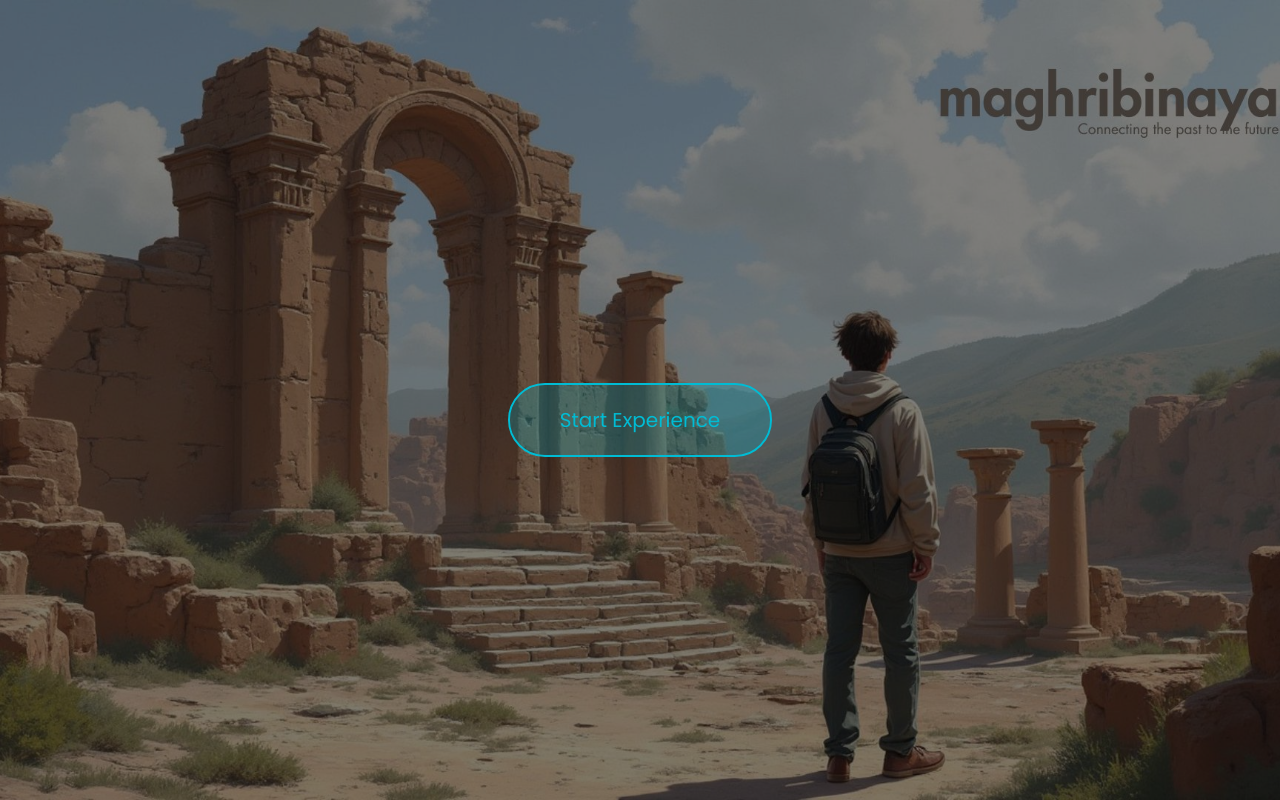
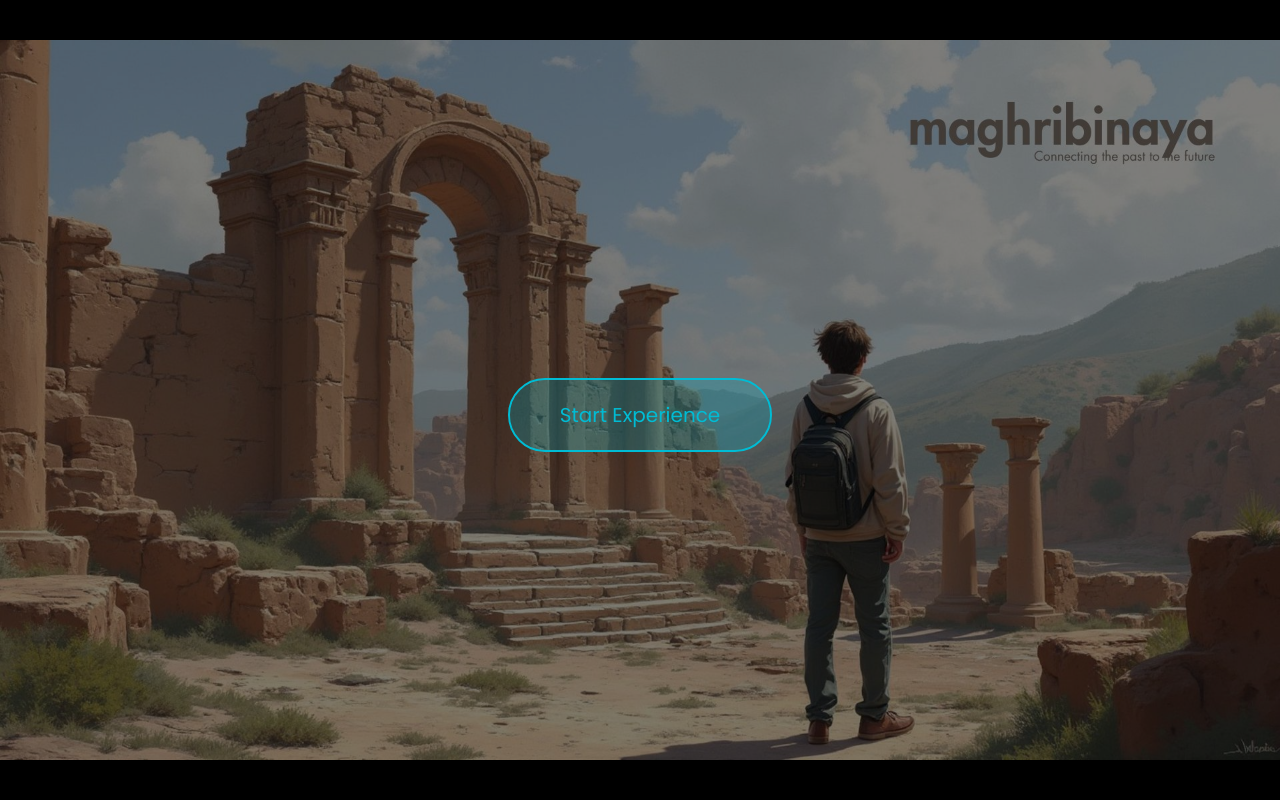
Before and after one commit to Anassino1/ar-monuments, a plain HTML site: page index.html in a window 1280 px wide. Drawn offline with nearby package versions, Linux system fonts and the light colour scheme.

Commit message:
lastchangespa

```diff
--- a/index.html
+++ b/index.html
@@ -21,7 +21,7 @@
   width: 100vw;
   height: 100vh;
   background-image: url("images/magh.jpg");
-  background-size: cover;
+  background-size: contain;
   background-position: center;
   background-repeat: no-repeat;
   display: flex;
@@ -48,7 +48,7 @@
 
 /* 🔹 Intro canvas */
 #intro-canvas {
-  width: 80px;
+  width: 60px;
   max-width: 400px;
   height: auto;
   background: transparent;
```
